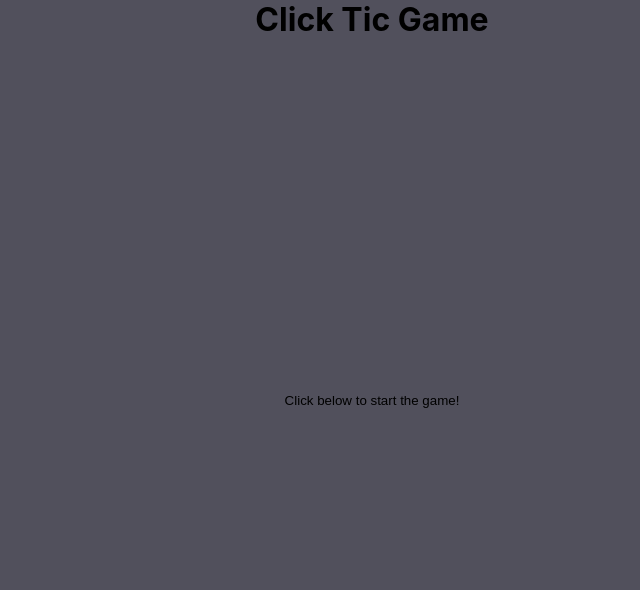
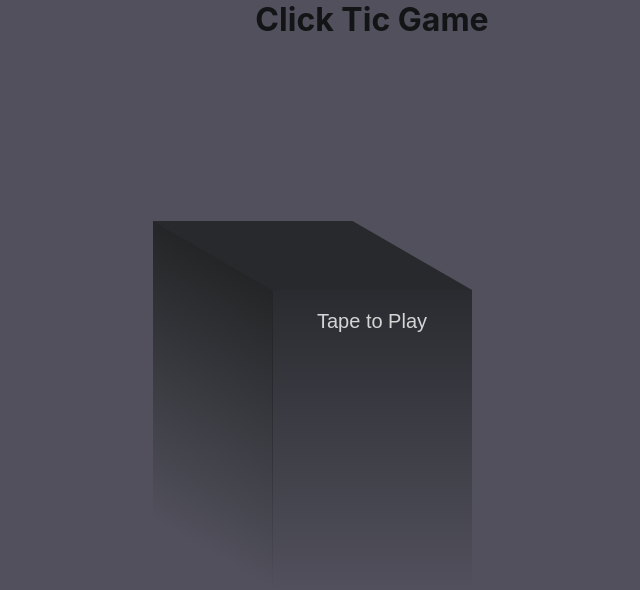
Before and after one commit to Trast00/stack-block-game, a React (Create React App) app: page / in a window 1280 px wide. Shown: the top 590 px of the page, without its empty margins (268-908 px from the left). Built offline with nearby package versions, Linux system fonts and the light colour scheme.

Commit message:
Add score popup

```diff
--- a/src/App.css
+++ b/src/App.css
@@ -17,12 +17,16 @@
   justify-content: flex-start;
 }
 
+.App h1 {
+  color: rgb(19, 20, 22);
+  z-index: 1;
+}
+
 .btn-full-screen {
   position: absolute;
   width: 100%;
-  height: 100%;
   border: none;
-  background: transparent;
+  background-color: #51505c;
 }
 
 .list-wrapper {
@@ -33,7 +37,7 @@
 
 .list-blocks {
   width: 200px;
-  margin-top: 150px;
+  margin-top: 170px;
   display: flex;
   flex-direction: column-reverse;
   justify-content: center;
@@ -42,6 +46,21 @@
 .list-blocks :last-child {
   animation: 4000ms infinite alternate block-animation;
   animation-timing-function: linear;
+}
+
+.score-popup {
+  position: absolute;
+  width: 100px;
+  top: 220px;
+  border-radius: 4px;
+  margin-top: 150px;
+  z-index: 1000;
+  left: 230px;
+  padding: 12px;
+  color: #18191c;
+  font-weight: 700;
+  transform: skewY(30deg);
+  background-color: white;
 }
 
 @keyframes block-animation {
@@ -68,6 +87,16 @@
   position: relative;
   background-color: #3e3f46;
   z-index: var(--i);
+  display: flex;
+  justify-content: center;
+}
+
+.block-wrapper p {
+  width: 70%;
+  height: 80px;
+  padding: 20px;
+  color: rgba(255, 255, 255, 0.8);
+  font-size: 20px;
 }
 
 .block-static {
--- a/src/App.jsx
+++ b/src/App.jsx
@@ -3,14 +3,15 @@ import './App.css';
 import ListBlock from './components/ListBlock';
 
 const App = () => {
-  const [gameState, setGameStarted] = useState("not started")
   const [score, setScore] = useState(-1)
   return (
     <div className="flex-center App">
       <h1>Click Tic Game</h1>
-      {(score === -1)? "": <p>Game finished with score {score}</p>}
-      {(gameState === "started")? <ListBlock finishGame={(score) => {setGameStarted("finished"); setScore(score)}} />: <button type='button' className='flex-center btn-full-screen btn-start' onClick={() => setGameStarted("started")}>Click below to start the game!</button>}
+      <ListBlock finishGame={(score) => {setGameStarted("finished"); setScore(score)}}
+      updateScore={(score) => setScore(score)}
+      />
       <footer></footer>
+      {(score <= 0)? "": <p className='score-popup'>Score: {score}</p>}
     </div>
   );
 }
--- a/src/components/Block.jsx
+++ b/src/components/Block.jsx
@@ -4,6 +4,7 @@ const Block = (props) => {
     <div id={props.id}
     className={(props.id === "0") ? "block-wrapper block-static" : "block-wrapper" }
     style={{width:props.size, zIndex:props.id}}>
+      {(props.id === "0")? <p>Tape to Play</p>: ""}
     </div>
   )
 }
--- a/src/components/ListBlock.jsx
+++ b/src/components/ListBlock.jsx
@@ -4,6 +4,12 @@ import Block from "./Block.jsx"
 const ListBlock = (props) => {
   const [nbrBlock, setNbrBlock] = useState(-1)
   const [listBlock, setListBlock] = useState([])
+
+  const restartGame = () => {
+    setListBlock([])
+    document.getElementById('btn-start').onclick = addBlock()
+    props.updateScore(-1)
+  }
 
   /*Stop a block and shrunk it
      check to block stopped position and :
@@ -45,11 +51,14 @@ const ListBlock = (props) => {
     let blockWidth = 200
     if(listBlock.length>=1){
       blockWidth = stopBlock(listBlock.length)
+      props.updateScore(listBlock.length)
     }
 
     //if the game is lost
     if(blockWidth === null && listBlock.length !==0){
-      props.finishGame(listBlock.length)
+      props.updateScore(listBlock.length-1)
+      document.getElementById(listBlock.length).style.display = "none"
+      document.getElementById('btn-start').onclick = ()=> {restartGame()}
       return
     }
 
@@ -60,8 +69,7 @@ const ListBlock = (props) => {
   }
 
   return (
-    <button type="submit" className="flex-center btn-full-screen list-wrapper" onClick={addBlock}>
-      <p>Click anywhere to add a new block</p>
+    <button id="btn-start" type="submit" className="flex-center btn-full-screen list-wrapper" onClick={addBlock}>
       <ul className="list-blocks">
         {(nbrBlock === 0)? listBlock : listBlock}
       </ul>
```
